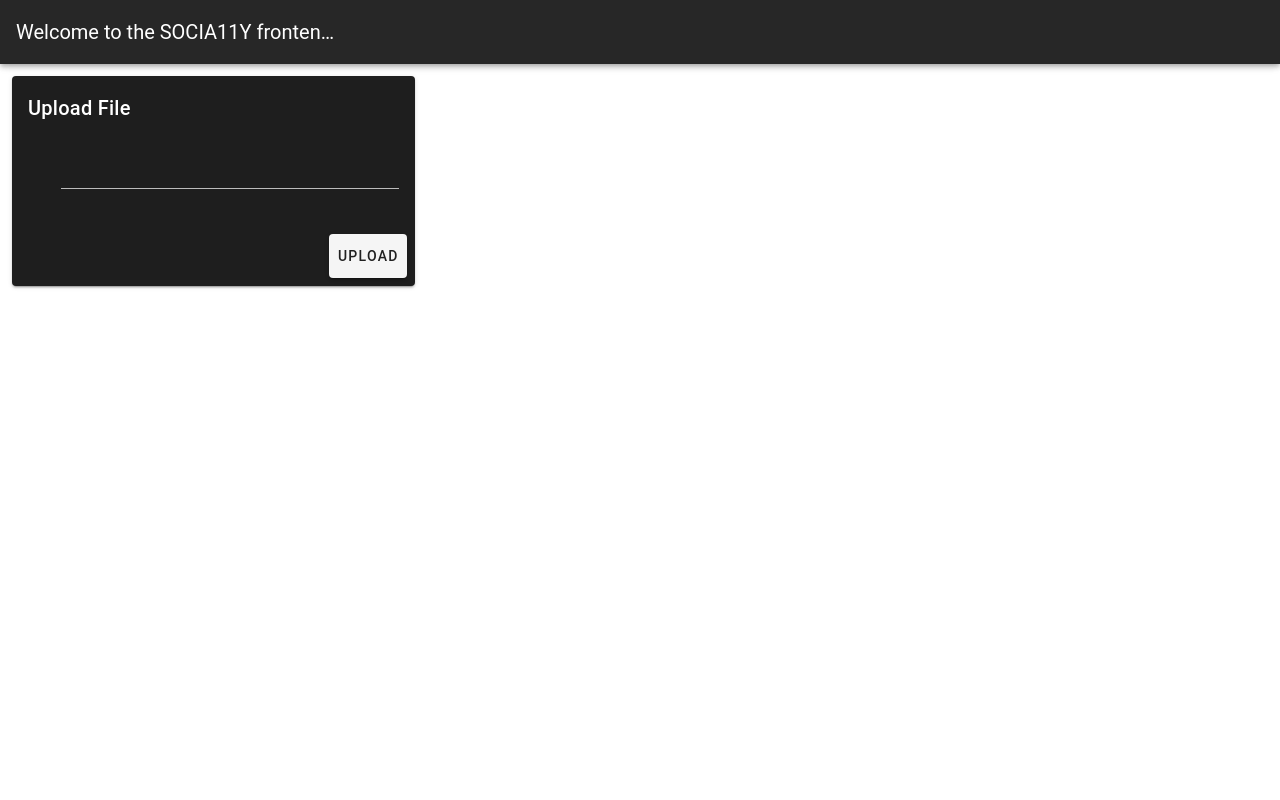
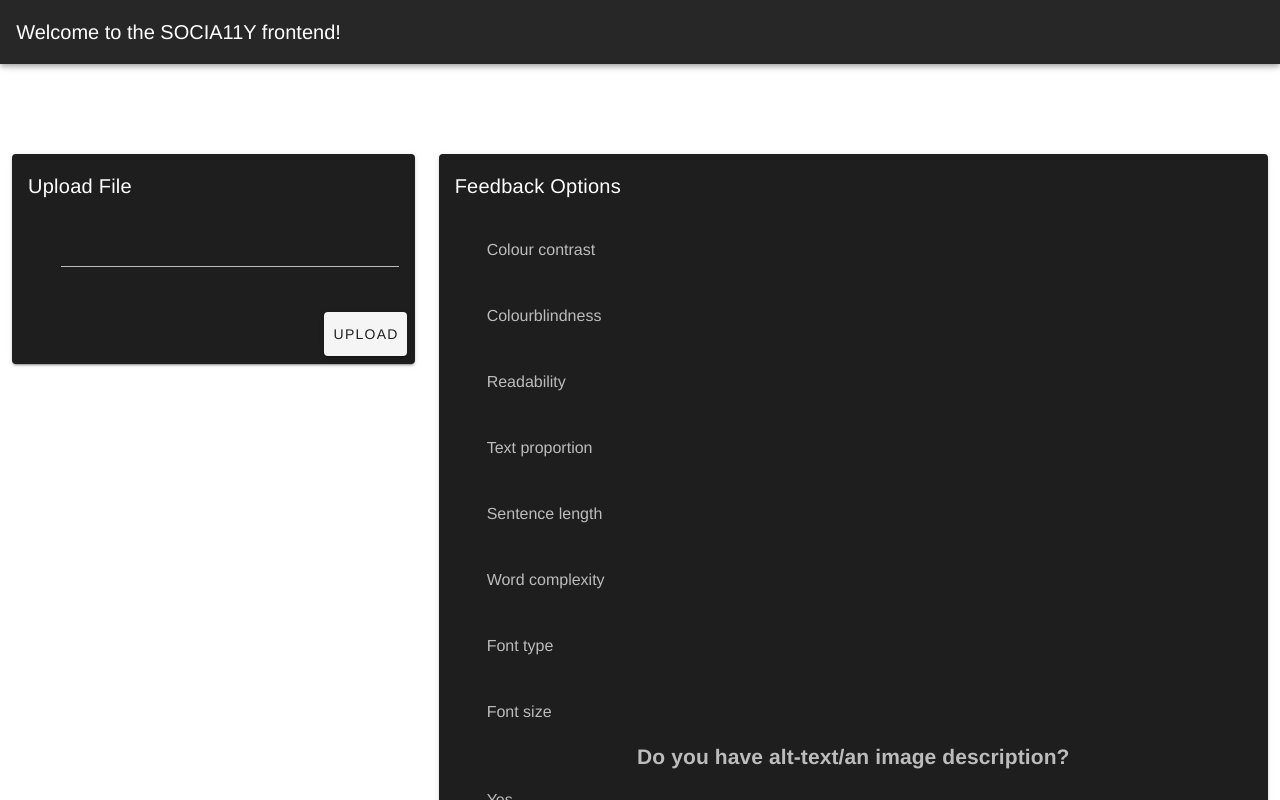
Before and after one commit to nightmarlin/socia11y, a Vue app in the folder frontend/: page / in a window 1280 px wide. Shown: the top 800 px of the page. Built offline with nearby package versions, Linux system fonts and the light colour scheme; the HTML template or start-up script is replaced by a standard one.

Commit message:
installed router plugin

```diff
--- a/frontend/package.json
+++ b/frontend/package.json
@@ -12,12 +12,14 @@
     "vue": "^2.6.11",
     "vue-class-component": "^7.2.3",
     "vue-property-decorator": "^9.1.2",
+    "vue-router": "^3.2.0",
     "vuetify": "^2.2.11",
     "vuex": "^3.4.0"
   },
   "devDependencies": {
     "@types/jest": "^24.0.19",
     "@vue/cli-plugin-babel": "~4.5.0",
+    "@vue/cli-plugin-router": "~4.5.0",
     "@vue/cli-plugin-typescript": "~4.5.0",
     "@vue/cli-plugin-unit-jest": "~4.5.0",
     "@vue/cli-plugin-vuex": "~4.5.0",
--- a/frontend/src/App.vue
+++ b/frontend/src/App.vue
@@ -1,33 +1,32 @@
 <template>
-  <v-app dark>
-    <TitleBar />
-    <v-main>
-      <v-container fluid>
-        <v-row>
-          <v-col sm="4">
-            <UploadCard />
-          </v-col>
-        </v-row>
-      </v-container>
-    </v-main>
-  </v-app>
+  <div id="app">
+    <div id="nav">
+      <router-link to="/">Home</router-link> |
+      <router-link to="/about">About</router-link>
+    </div>
+    <router-view/>
+  </div>
 </template>
 
-<script lang="ts">
-import Vue from "vue";
-import TitleBar from "./components/TitleBar.vue";
-import UploadCard from "./components/UploadCard.vue";
+<style lang="scss">
+#app {
+  font-family: Avenir, Helvetica, Arial, sans-serif;
+  -webkit-font-smoothing: antialiased;
+  -moz-osx-font-smoothing: grayscale;
+  text-align: center;
+  color: #2c3e50;
+}
 
-export default Vue.extend({
-  name: "App",
+#nav {
+  padding: 30px;
 
-  components: {
-    TitleBar,
-    UploadCard
-  },
+  a {
+    font-weight: bold;
+    color: #2c3e50;
 
-  data: () => ({
-    //
-  })
-});
-</script>
+    &.router-link-exact-active {
+      color: #42b983;
+    }
+  }
+}
+</style>
--- a/frontend/src/components/OptionCard.vue
+++ b/frontend/src/components/OptionCard.vue
@@ -33,19 +33,6 @@
 export default Vue.extend({
   name: "OptionCard",
 
-  /**
-   * "(): T => func" syntax allows type-checking of known properties by defining the well-known
-   * type T
-   */
-  data: (): { selectedFile?: File }  => ({}),
-
-
-  methods: {
-    onConfirm() {
-      //Send to backend
-      console.log("Selected:" + this.selectedFile);
-    }
-  }
 });
 </script>
 
--- a/frontend/src/main.ts
+++ b/frontend/src/main.ts
@@ -2,11 +2,13 @@
 import App from "./App.vue";
 import store from "./store";
 import vuetify from "./plugins/vuetify";
+import router from './router'
 
 Vue.config.productionTip = false;
 
 new Vue({
   store,
   vuetify,
-  render: (h) => h(App),
+  router,
+  render: (h) => h(App)
 }).$mount("#app");
--- /dev/null
+++ b/frontend/src/router/index.ts
@@ -0,0 +1,27 @@
+import Vue from 'vue'
+import VueRouter, { RouteConfig } from 'vue-router'
+import Home from '../views/Home.vue'
+
+Vue.use(VueRouter)
+
+const routes: Array<RouteConfig> = [
+  {
+    path: '/',
+    name: 'Home',
+    component: Home
+  },
+  {
+    path: '/about',
+    name: 'About',
+    // route level code-splitting
+    // this generates a separate chunk (about.[hash].js) for this route
+    // which is lazy-loaded when the route is visited.
+    component: () => import(/* webpackChunkName: "about" */ '../views/About.vue')
+  }
+]
+
+const router = new VueRouter({
+  routes
+})
+
+export default router
--- /dev/null
+++ b/frontend/src/views/About.vue
@@ -0,0 +1,5 @@
+<template>
+  <div class="about">
+    <h1>This is an about page</h1>
+  </div>
+</template>
--- /dev/null
+++ b/frontend/src/views/Home.vue
@@ -0,0 +1,38 @@
+<template>
+  <v-app dark>
+    <TitleBar />
+    <v-main>
+      <v-container fluid>
+        <v-row>
+          <v-col sm="4">
+            <UploadCard />
+          </v-col>
+          <v-col sm="8">
+            <OptionCard />
+          </v-col>
+        </v-row>
+      </v-container>
+    </v-main>
+  </v-app>
+</template>
+
+<script lang="ts">
+import Vue from "vue";
+import TitleBar from "@/components/TitleBar.vue";
+import UploadCard from "@/components/UploadCard.vue";
+import OptionCard from "@/components/OptionCard.vue";
+
+export default Vue.extend({
+  name: "Home",
+
+  components: {
+    TitleBar,
+    UploadCard,
+    OptionCard
+  },
+
+  data: () => ({
+    //
+  })
+});
+</script>
```
Also changed, not shown: 1 other file (tests, documents, lock files or other folders).
